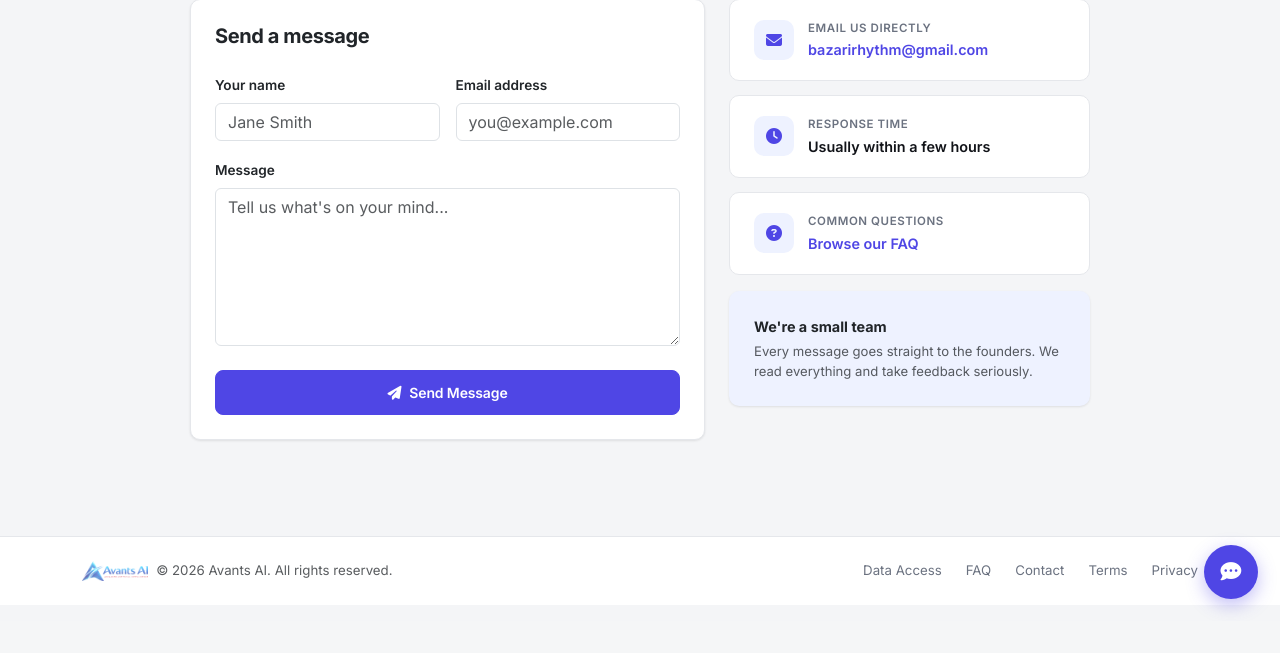
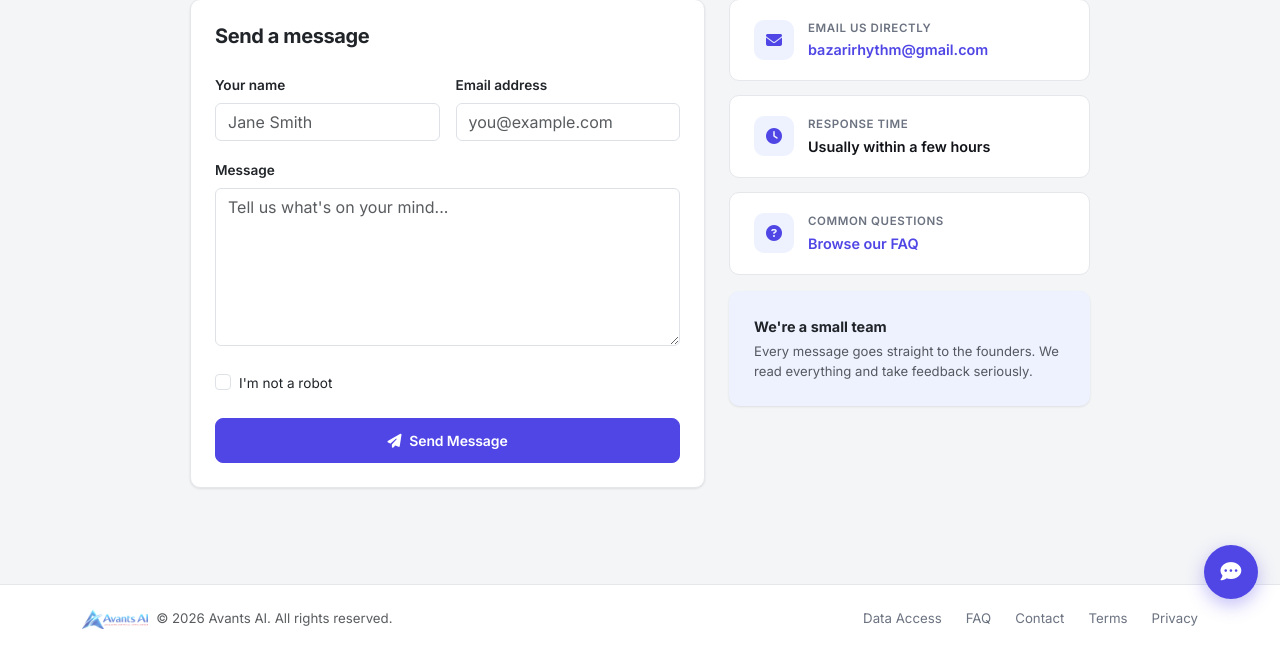
Before and after one commit to Rhythmofthebeat/Apricot, a Flask app: page /contact in a window 1280 px wide. Shown: the part 179-832 px from the top of the page. Before the commit the page ends 791 px from the top, so only its background shows below. Run offline with Flask 3, Linux system fonts and the light colour scheme; parts of the project's set-up code (start-up, migrations or seed data) failed here and were passed over; some libraries are stand-ins or nearby versions.

Commit message:
Add bot protection to contact form, drop stray emoji
Contact form now requires a "I'm not a robot" checkbox and has a
hidden honeypot field - bots that blindly fill every input get a
fake success response instead of triggering a real email send.

Also removes the one real emoji character found in the app (an
hourglass in the resume-match loading message); everything else that
looked non-ASCII on a sweep (currency symbols, bullets, box-drawing
comment dividers) turned out to be legitimate, not emoji.

```diff
--- a/app.py
+++ b/app.py
@@ -688,9 +688,21 @@ def contact():
         name = request.form.get("name", "").strip()
         email = request.form.get("email", "").strip()
         message = request.form.get("message", "").strip()
+        honeypot = request.form.get("website", "").strip()
+        not_robot = request.form.get("not_robot")
+
+        if honeypot:
+            # Bot filled in the hidden field - pretend it worked so it doesn't
+            # adjust its behavior, but skip sending anything.
+            flash("Thanks for reaching out! Your message has been sent.", "success")
+            return redirect(url_for("contact"))
 
         if not name or not email or not message:
             flash("All fields are required.", "error")
+            return render_template("contact.html")
+
+        if not not_robot:
+            flash("Please confirm you're not a robot.", "error")
             return render_template("contact.html")
 
         try:
--- a/website/templates/contact.html
+++ b/website/templates/contact.html
@@ -60,6 +60,15 @@
                             <label class="form-label fw-semibold" style="font-size:0.85rem;">Message</label>
                             <textarea class="form-control" name="message" rows="6" placeholder="Tell us what's on your mind..." required></textarea>
                         </div>
+                        <!-- Honeypot: hidden from real visitors via CSS, so only bots that blindly fill every field trip it -->
+                        <div style="position:absolute; left:-9999px;" aria-hidden="true">
+                            <label for="contact_website">Leave this field empty</label>
+                            <input type="text" id="contact_website" name="website" tabindex="-1" autocomplete="off">
+                        </div>
+                        <div class="form-check mb-4">
+                            <input type="checkbox" class="form-check-input" id="notRobot" name="not_robot" required>
+                            <label class="form-check-label" for="notRobot" style="font-size:0.85rem;">I'm not a robot</label>
+                        </div>
                         <button type="submit" class="btn btn-primary w-100" style="padding:11px;">
                             <i class="fas fa-paper-plane me-2"></i>Send Message
                         </button>
--- a/website/templates/resumemat.html
+++ b/website/templates/resumemat.html
@@ -317,7 +317,7 @@
                 <div class="card-body position-relative">
                     <div id="loading-overlay" class="spinner-overlay" style="display: none;">
                         <div class="spinner"></div>
-                        <p class="fw-bold text-primary">Comparing resume ⏳ - please wait...</p>
+                        <p class="fw-bold text-primary">Comparing resume - please wait...</p>
                         <p class="text-muted fst-italic">This usually takes up to 15 seconds...</p>
                     </div>
 
```
